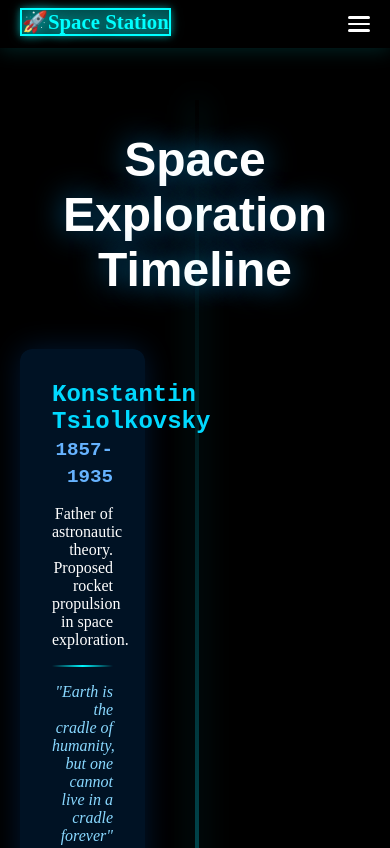
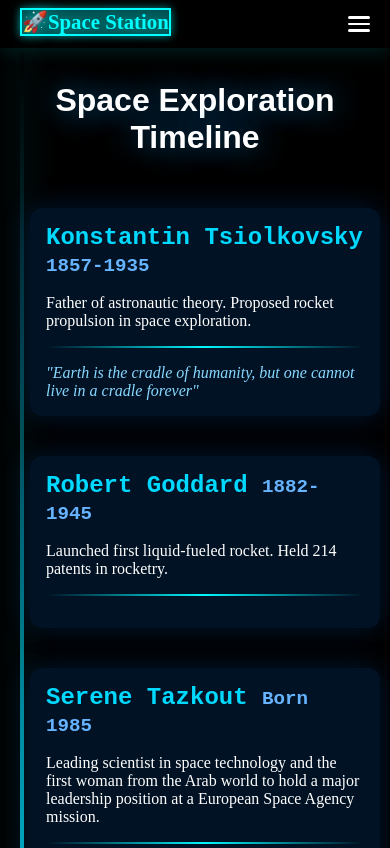
Before and after one commit to mosayyad/SpaceStation-Mobile-Version-, a plain HTML site: page time-line-of-space.html in a window 390 px wide. Shown: the top 848 px of the page. Drawn offline with Linux system fonts and the light colour scheme.

Commit message:
Update time-line-of-space.css

```diff
--- a/css/time-line-of-space.css
+++ b/css/time-line-of-space.css
@@ -200,3 +200,71 @@ li {
     border-top: 1px solid rgba(255, 255, 255, 0.1); /* Top border */
     font-size: 0.9rem;
 }
+
+/* Media Queries for Tablets */
+@media (max-width: 768px) {
+    .main-title {
+        font-size: 2.5em; /* Slightly smaller font size for tablets */
+    }
+
+    .timeline-entry {
+        width: 100%; /* Full width for tablets */
+        padding: 20px 10px; /* Adjusted padding */
+    }
+
+    .timeline-entry.left, .timeline-entry.right {
+        left: 0;
+        padding-right: 10px;
+        padding-left: 10px;
+        text-align: left; /* Align text to the left for tablets */
+    }
+
+    .entry-card {
+        padding: 1.5rem; /* Adjusted padding */
+    }
+
+    .footer-content {
+        grid-template-columns: repeat(auto-fit, minmax(150px, 1fr)); /* Adjusted grid for tablets */
+        gap: 20px;
+    }
+}
+
+/* Media Queries for Phones */
+@media (max-width: 480px) {
+    .main-title {
+        font-size: 2em; /* Smaller font size for phones */
+    }
+
+    .timeline-container {
+        padding: 50px 0; /* Adjusted padding */
+    }
+
+    .timeline-line {
+        left: 20px; /* Move line to the left for phones */
+    }
+
+    .timeline-entry {
+        width: 100%; /* Full width for phones */
+        padding: 20px 10px; /* Adjusted padding */
+    }
+
+    .timeline-entry.left, .timeline-entry.right {
+        left: 0;
+        padding-right: 10px;
+        padding-left: 30px; /* Adjusted padding to accommodate the timeline line */
+        text-align: left; /* Align text to the left for phones */
+    }
+
+    .entry-card {
+        padding: 1rem; /* Adjusted padding */
+    }
+
+    .footer-content {
+        grid-template-columns: 1fr; /* Single column layout for phones */
+        gap: 10px;
+    }
+
+    .footer-section {
+        text-align: center; /* Center align footer content for phones */
+    }
+}
```
